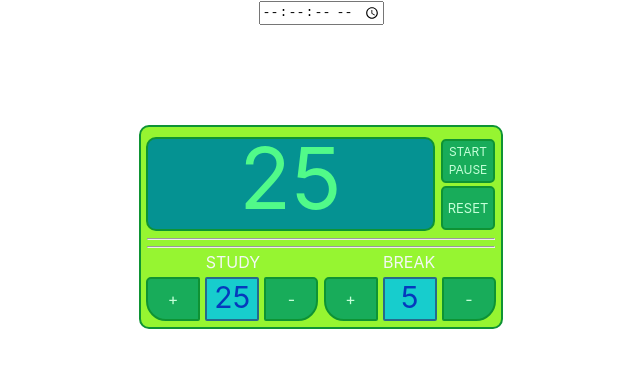
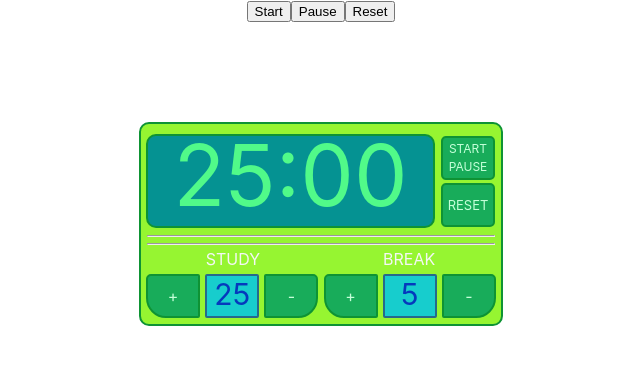
Before and after one commit to Reon-Richards/FCC-25plus5-Timer, a React (Create React App) app: page / in a window 1280 px wide. Shown: the top 368 px of the page, without its empty margins (319-959 px from the left). Built offline with nearby package versions, Linux system fonts and the light colour scheme.

Commit message:
added to App.js

```diff
--- a/package.json
+++ b/package.json
@@ -6,6 +6,7 @@
     "@testing-library/jest-dom": "^5.16.5",
     "@testing-library/react": "^13.4.0",
     "@testing-library/user-event": "^13.5.0",
+    "moment": "^2.29.4",
     "react": "^18.2.0",
     "react-dom": "^18.2.0",
     "react-scripts": "5.0.1",
--- a/public/index.html
+++ b/public/index.html
@@ -40,5 +40,6 @@
       To create a production bundle, use `npm run build` or `yarn build`.
     -->
     <Script src = "https://cdn.freecodecamp.org/testable-projects-fcc/v1/bundle.js"></Script>
+    <script src="https://cdnjs.cloudflare.com/ajax/libs/moment.js/2.18.1/moment.min.js"></script>
   </body>
 </html>
--- a/src/App.js
+++ b/src/App.js
@@ -1,5 +1,6 @@
 import './App.css';
 import { useState, useEffect } from "react";
+import moment from 'moment';
 
 function App() {
 
@@ -12,6 +13,63 @@ function App() {
   const [countBD, setCountBD] = useState(5)
 
 
+  let displayTime = moment([8,30]).format('mm:ss');
+
+  /*window.onload = function () {
+    let seconds = "00";
+    let minutes = "00";
+    let appendMinutes = "25";
+    let appendSeconds = "0";
+    let buttonStart = document.getElementById('button-start');
+    let buttonStop = document.getElementById('button-stop');
+    let buttonReset = document.getElementById('button-reset');
+    let Interval ;
+
+    console.log(displayTime);
+    console.log(appendMinutes);
+    console.log(appendSeconds);
+
+    buttonStart.onclick = function() {
+       clearInterval(Interval);
+       Interval = setInterval(startTimer, 1000);
+    }
+
+      buttonStop.onclick = function() {
+         clearInterval(Interval);
+    }
+
+    buttonReset.onclick = function() {
+       clearInterval(Interval);
+      minutes = "00";
+      seconds = "00";
+      appendMinutes.innerHTML = minutes;
+      appendSeconds.innerHTML = seconds;
+    }
+
+    function startTimer () {
+      buttonStop.style.display = "inline-block";
+      seconds++;
+
+      if(seconds <= 9){
+        appendSeconds.innerHTML = "0" + seconds;
+      }
+
+      if (seconds > 9){
+        appendSeconds.innerHTML = seconds;
+      }
+
+      if (seconds > 59) {
+        console.log("minutes");
+        minutes++;
+        appendMinutes.innerHTML = "0" + minutes;
+        seconds = 0;
+        appendSeconds.innerHTML = "0" + 0;
+      }
+      if (minutes > 9){
+        appendMinutes.innerHTML = minutes;
+      }
+    }
+}*/
 
   function clickReset(){
     setRunning(false);
@@ -25,23 +83,35 @@ function App() {
   }
 
 
-
-
-
-
-
-
-
-
-
-
+  /*const Stopwatch = () => {
+    const [time, setTime] = useState(0);
+    useEffect(() => {
+      const interval = setInterval(() => {
+    setTime((t) => {
+    console.log(t);
+    return t + 1 ;
+    });
+    }, 1000);
+    return () => clearInterval(interval);
+    }, []);
+    return  <div>Time: {time}</div>;
+  } *** stopwatch by Jack Herrington */
 
   return (
     <div className="App">
-        <input type="time" step='1' min="00:00:00" max="20:00:00"></input>
+      {/*<Stopwatch />*/}
+
+
+        <button id="button-start">Start</button>
+        <button id="button-stop">Pause</button>
+        <button id="button-reset">Reset</button>
+
+
         <div className = "timer">
-          <div className = "timeDisplay" id="timer-label">{countTD}</div>
-          <div className = "startResetBtn"  id="start_stop">START<br></br>PAUSE</div>
+          <div className = "timeDisplay" id="time-left">25:00
+            <span id="displayTime"></span>
+          </div>
+          <div className = "startResetBtn"  id="start_stop" >START<br></br>PAUSE</div>
           <div className = "startResetBtn" id="reset" onClick={() => clickReset()}>RESET</div>
           <hr id="hr1" ></hr>
           <hr id="hr2"></hr>
```
Also changed, not shown: public/manifest.json, 1 other file (tests, documents, lock files or other folders).
